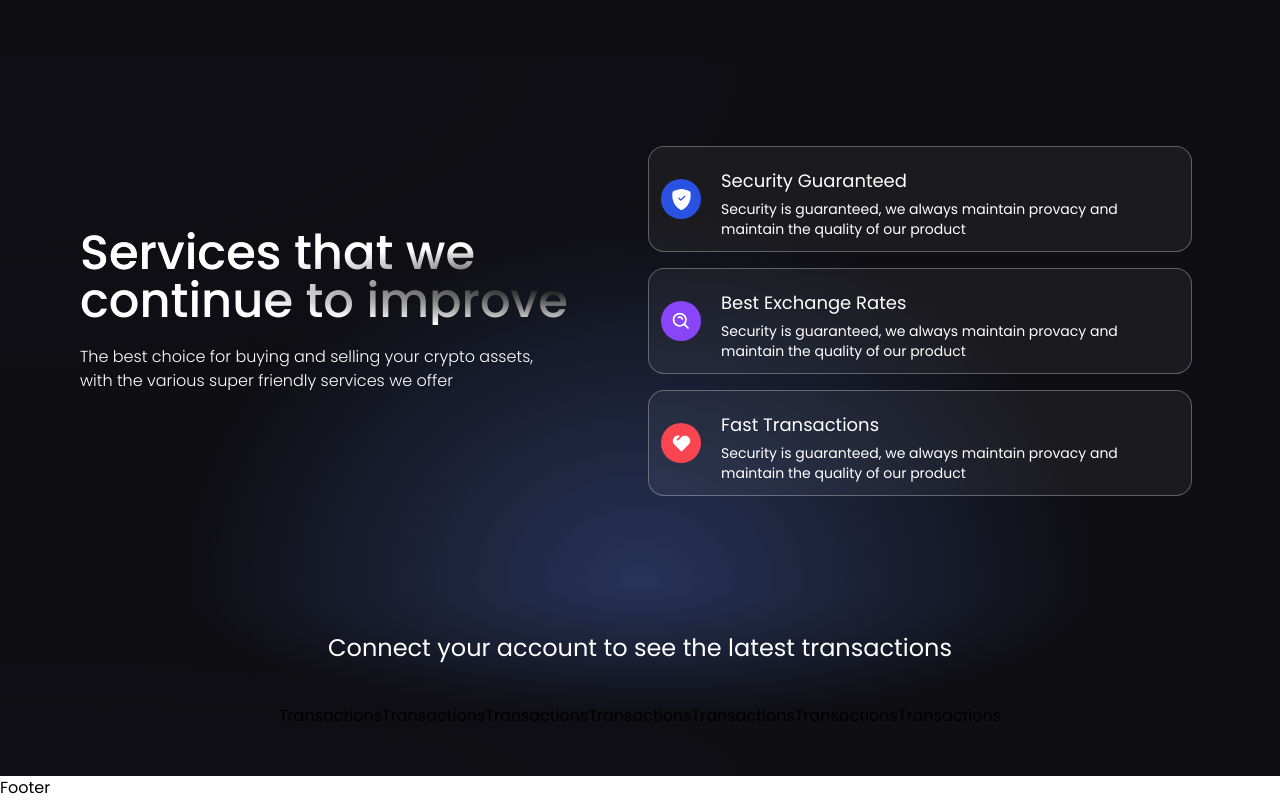
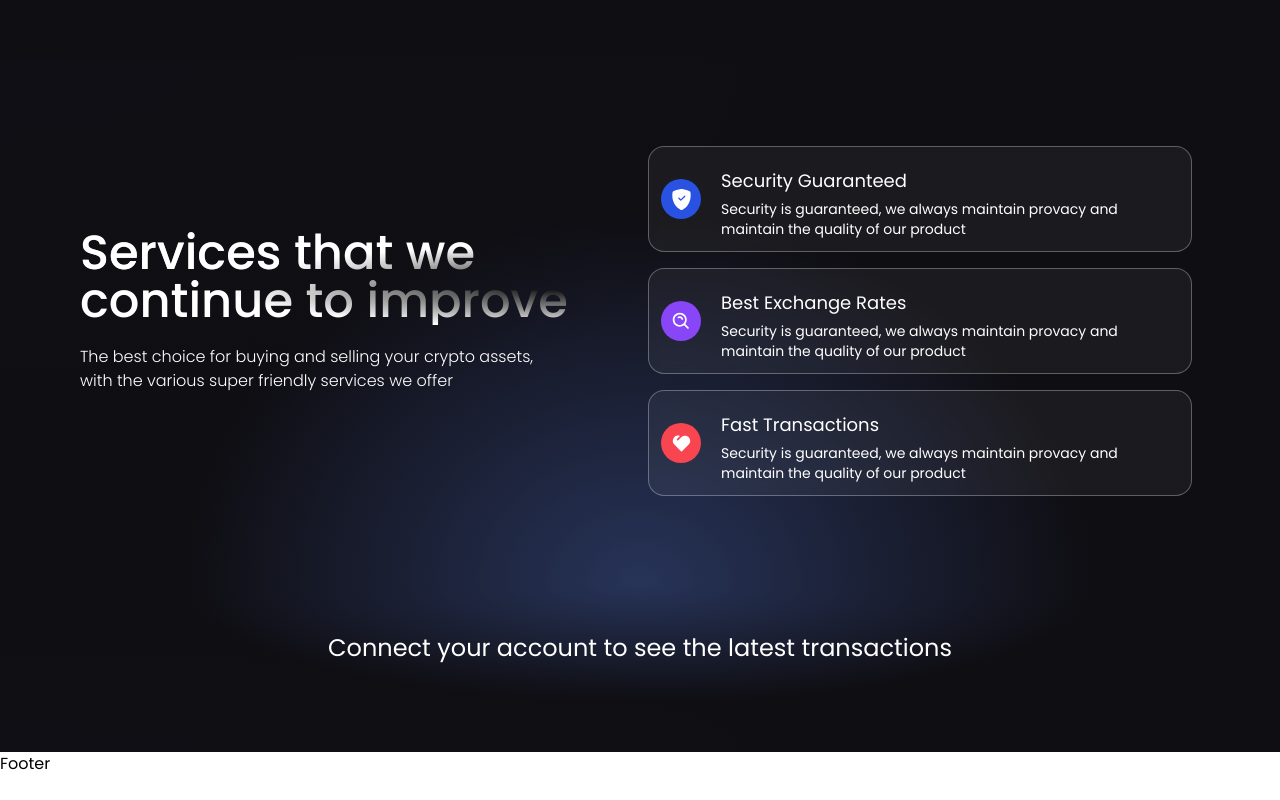
Before and after one commit to Maccbrainy/web3_project, a React (Vite) app in the folder client/: page / in a window 1280 px wide. Shown: the part 746-1546 px from the top of the page. After the commit the page ends 1522 px from the top, so only its background shows below. Built offline with nearby package versions, Linux system fonts and the light colour scheme.

Commit message:
Updated the transaction file

```diff
--- a/client/src/components/Transactions.jsx
+++ b/client/src/components/Transactions.jsx
@@ -4,7 +4,7 @@ import dummyData from "../utils/dummyData";
 import { shortenAddress } from "../utils/shortenAddress";
 
 const TransactionCard = () => {
-   return(<div>Transactions</div>)
+   return(<div></div>)
 }
 
 const Transactions = () => {
```
